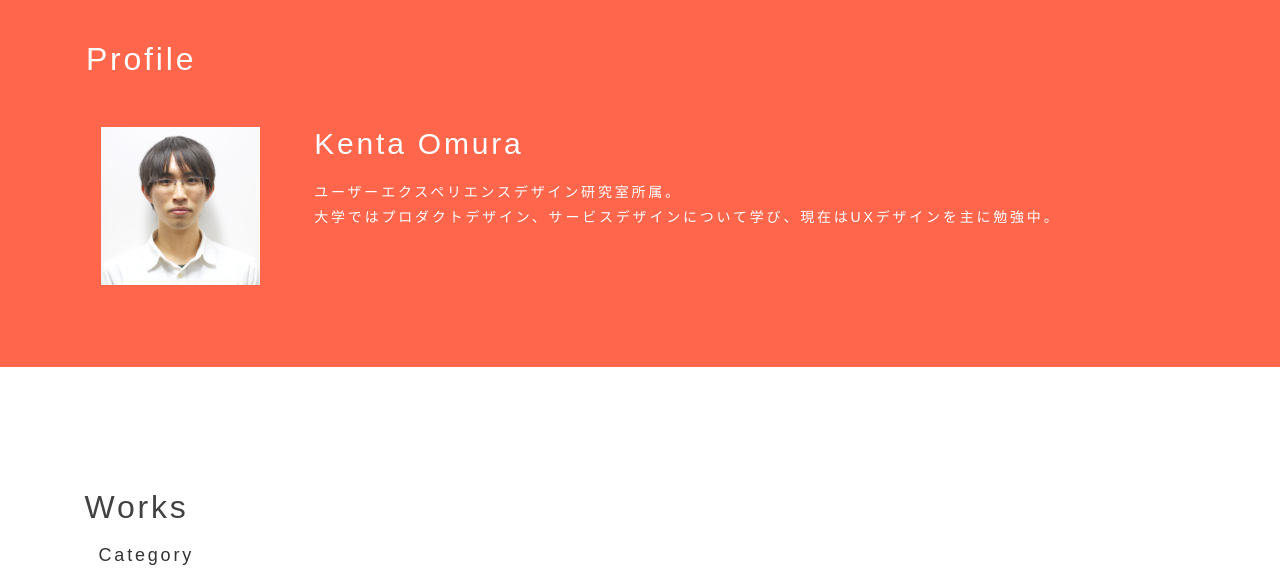
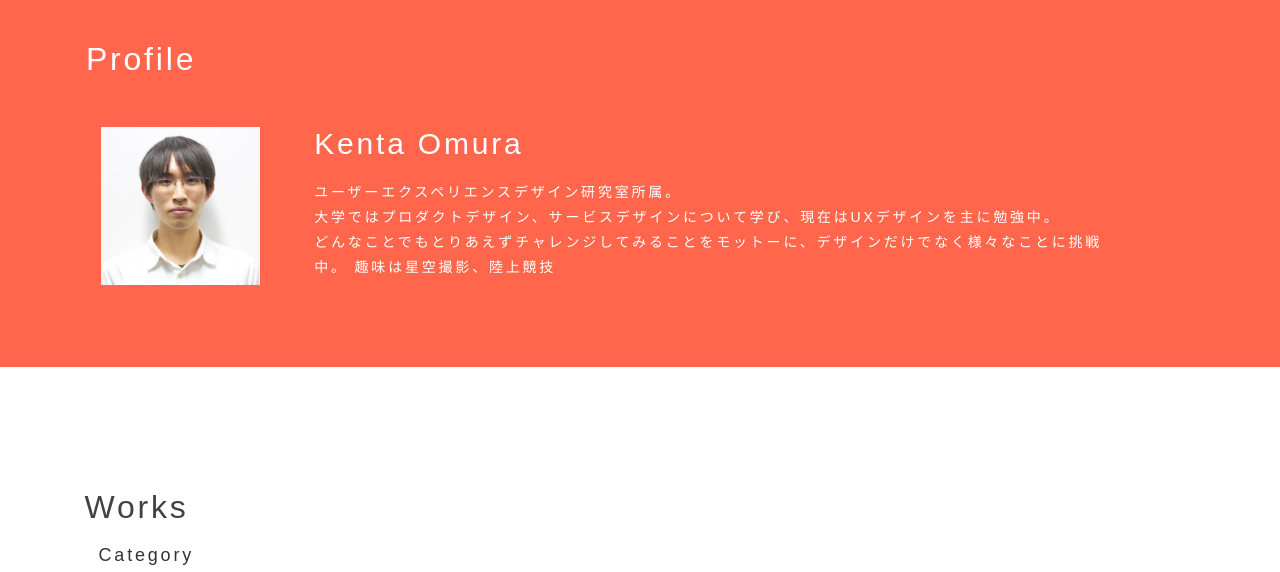
Before and after one commit to omken2/Portfolio, a plain HTML site: page index.html in a window 1280 px wide. Shown: the part 1520-2092 px from the top of the page. Drawn offline with Linux system fonts and the light colour scheme.

Commit message:
ちょっと変更しました

```diff
--- a/index.html
+++ b/index.html
@@ -93,6 +93,8 @@
                         <div class="media-body" id="prof-p">
                             <h2 class="media-heading" id="name">Kenta Omura</h2> ユーザーエクスペリエンスデザイン研究室所属。
                             <br>大学ではプロダクトデザイン、サービスデザインについて学び、現在はUXデザインを主に勉強中。
+                            <br>どんなことでもとりあえずチャレンジしてみることをモットーに、デザインだけでなく様々なことに挑戦中。
+                            趣味は星空撮影、陸上競技
                         </div>
                     </div>
                 </div>
```
